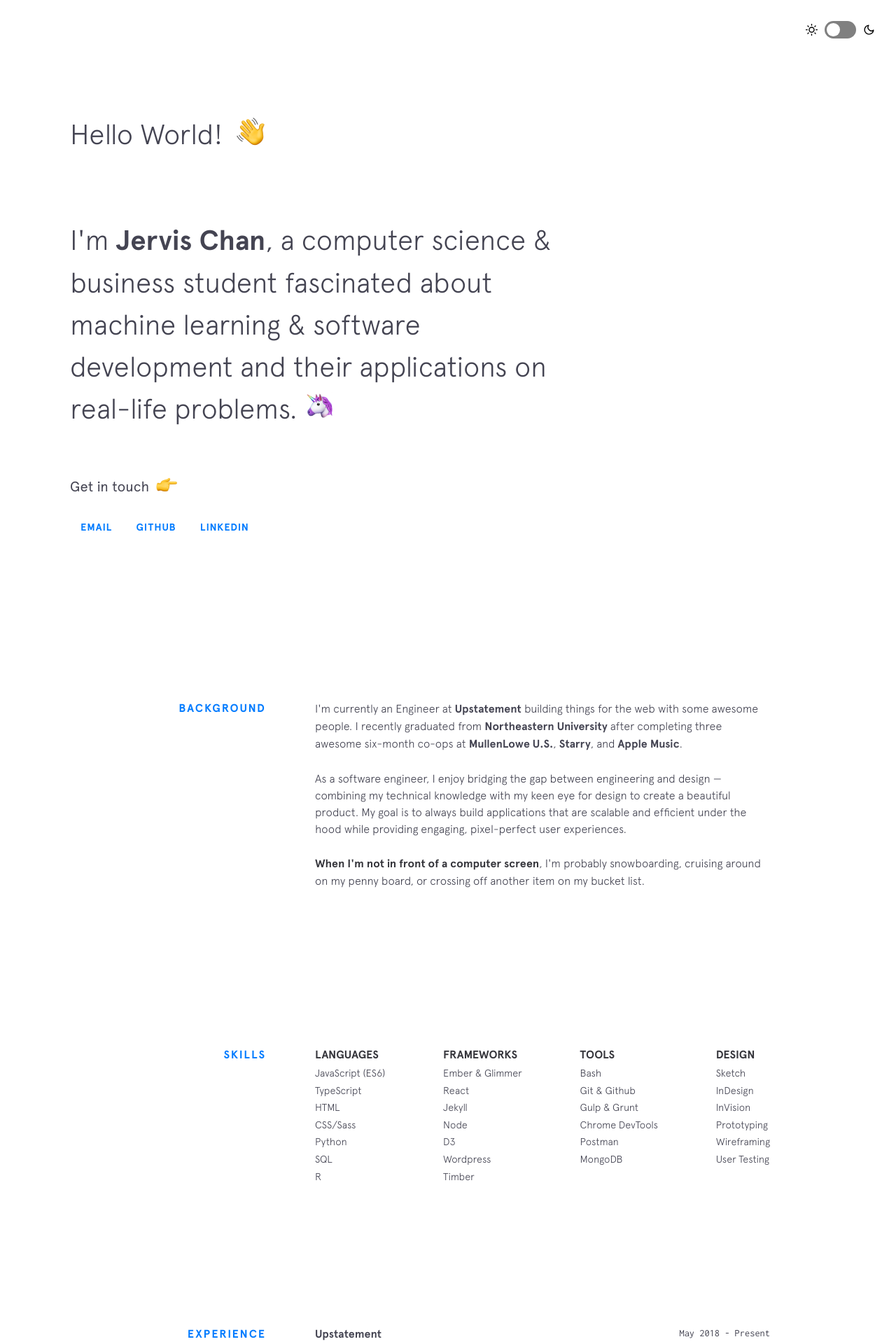
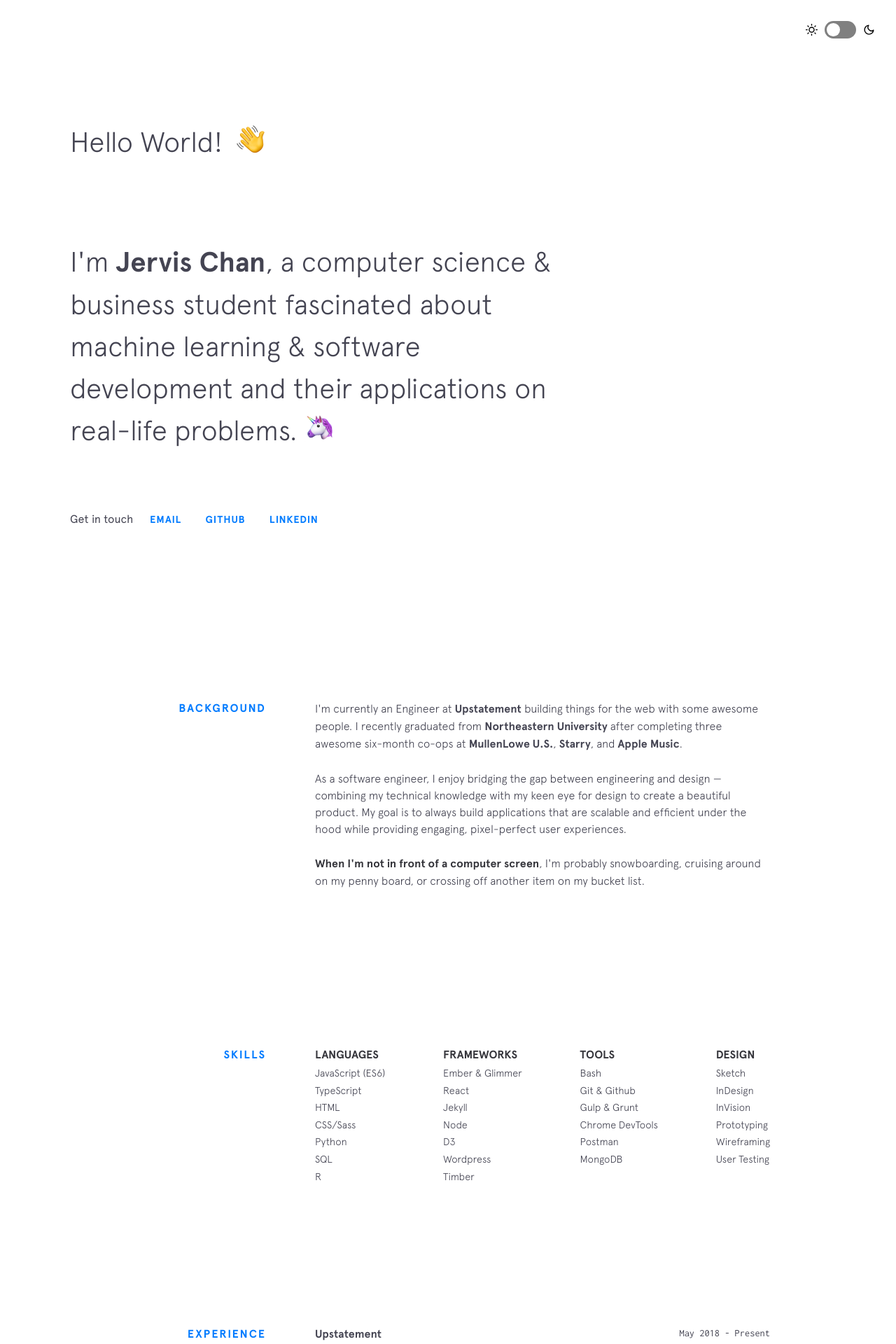
Before and after one commit to jervvs/jervvs.github.io, a Jekyll site: the page built from index.html, in a window 1280 px wide. Shown: the top 1920 px of the page at 70% size. Built offline with Jekyll 4.4.1, drawn with Linux system fonts in a browser that asks for light colours; nearby versions of some CDN libraries.

Commit message:
Update intro.html

```diff
--- a/_includes/intro.html
+++ b/_includes/intro.html
@@ -8,14 +8,16 @@
     <span class="emoji unicorn"></span>
   </h2>
 
-  <div class="intro__contact">
+  <!-- <div class="intro__contact">
     <span>Get in touch </span>
     <span class="emoji pointer"></span>
     <!-- <span>
       <a href="mailto:jerv0003@e.ntu.edu.sg" target="_blank" class="highlight-link">jerv0003@e.ntu.edu.sg</a>
     </span> -->
-  </div>
+  <!-- </div> -->
   <div class="footer__links">
+    <span>Get in touch </span>
+    <span class="emoji pointer"></span>
     {% for link in site.social %}
     <a href="{{link.url}}" target="_blank" title="{{link.title}}">
       <span class="text">{{link.title}}</span>
```
